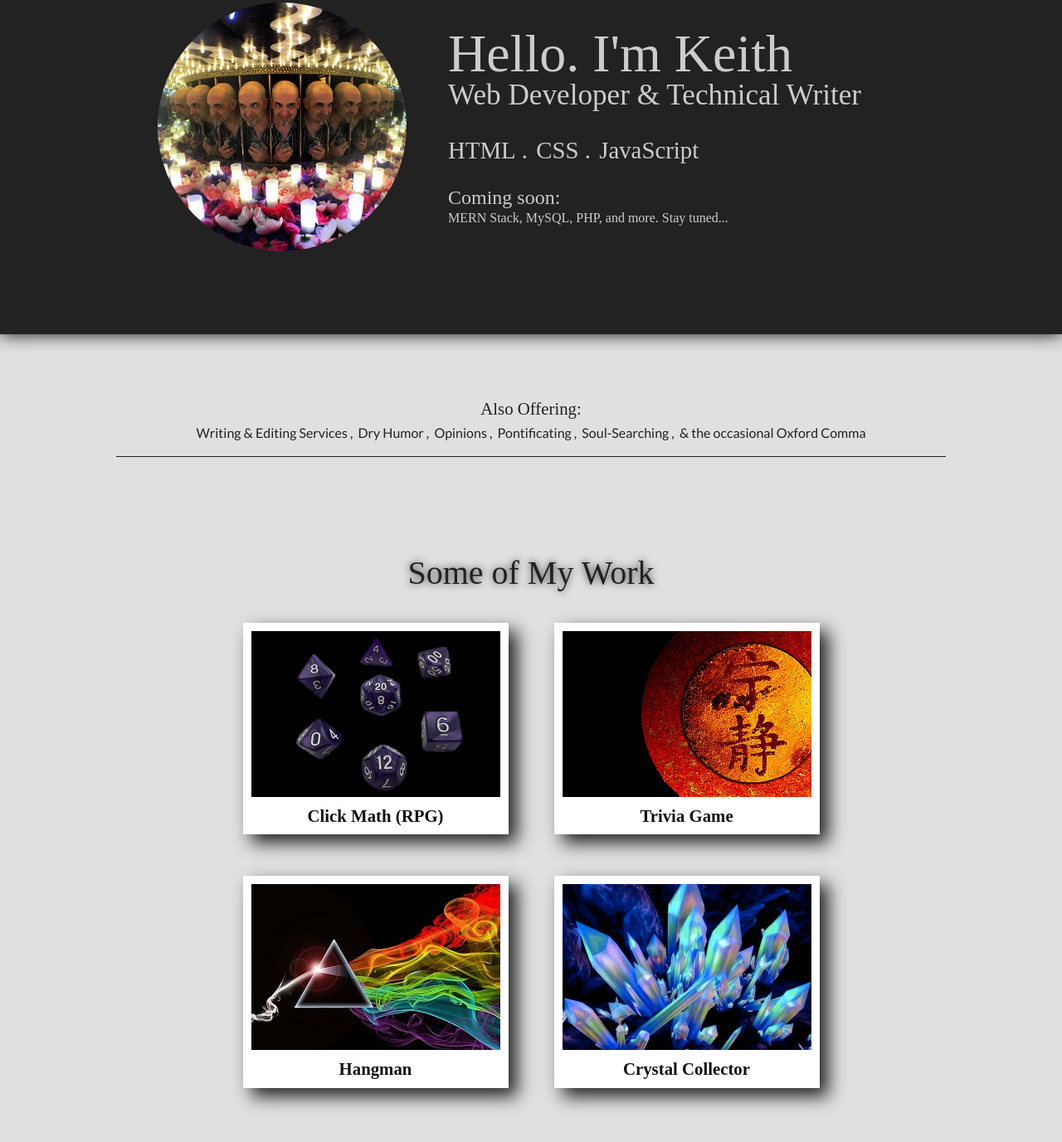
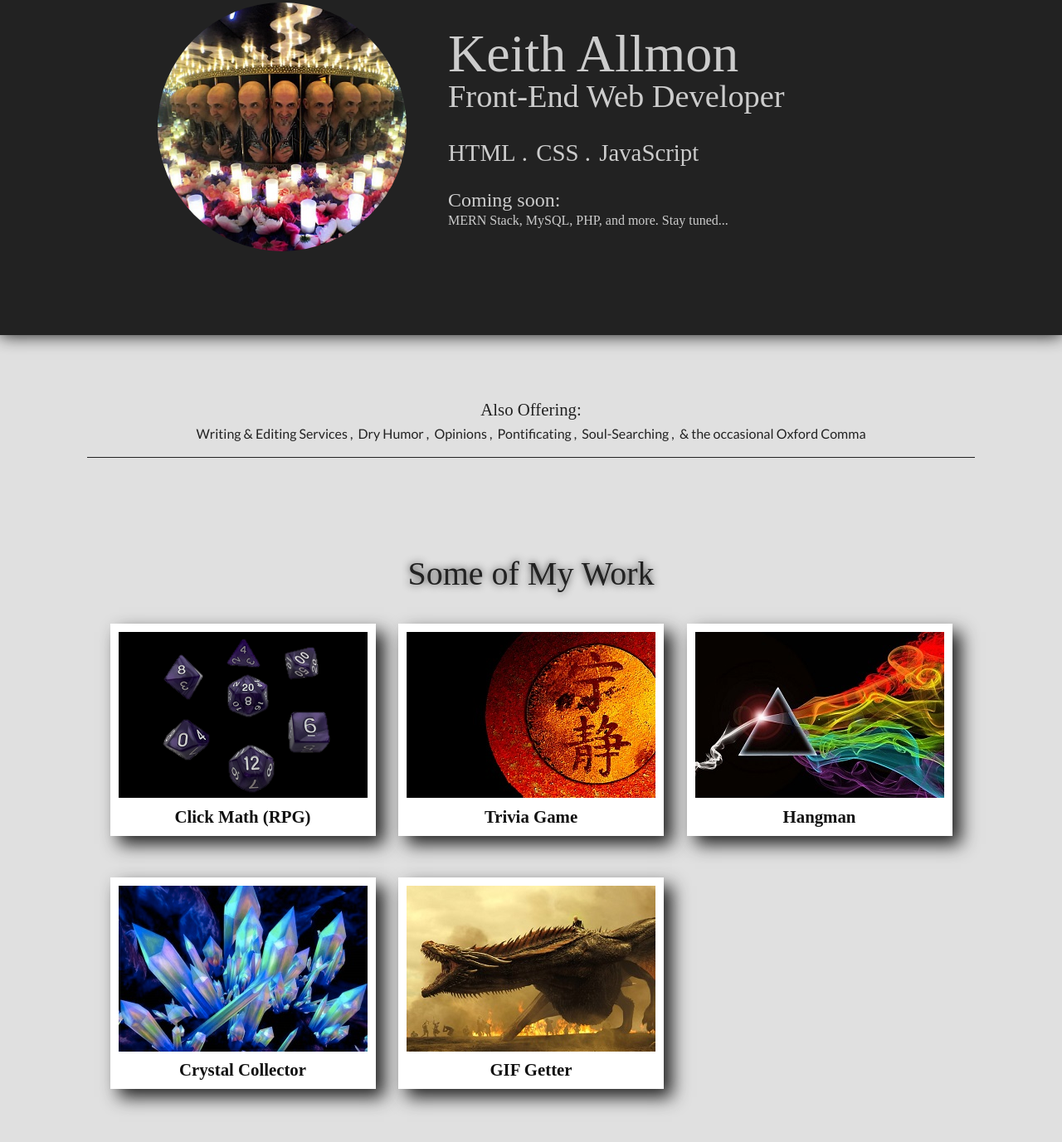
Before and after one commit to Strangebrewer/01-Working-Portfolio, a plain HTML site: page index.html in a window 1280 px wide. Shown: the part 337-1714 px from the top of the page at 83% size. Drawn offline with Linux system fonts and the light colour scheme; a web font is replaced by a local one.

Commit message:
add GIF project link

```diff
--- a/assets/css/style.css
+++ b/assets/css/style.css
@@ -3,20 +3,33 @@
 }
 
 /* TOC */
-/* ============================================= */
-/* general page styling */
-/* sticky footer styling */
-/* header and navbar styling */
-/* hamburger menu styling */
-/* main-content styling */
-/*    intro styling */
-/*    portfolio section styling */
-/*    about-me section */
-/* contact form styling */
-/* footer styling */
+
 /* ============================================= */
 
 /* general page styling */
+
+/* sticky footer styling */
+
+/* header and navbar styling */
+
+/* hamburger menu styling */
+
+/* main-content styling */
+
+/*    intro styling */
+
+/*    portfolio section styling */
+
+/*    about-me section */
+
+/* contact form styling */
+
+/* footer styling */
+
+/* ============================================= */
+
+/* general page styling */
+
 html {
   background-color: #e0e0e0;
   color: #ccc;
@@ -42,26 +55,33 @@ h1, h2, h3, h4, h5, h6 {
 .italic {
   font-style: italic;
 }
+
 /* end general page styling */
 
 /* sticky footer styling */
+
 body {
   display: flex;
   flex-direction: column;
   min-height: 100vh;
 }
+
 header {
   flex-shrink: 0;
 }
+
 .main-content {
   flex: 1 0 auto;
 }
+
 footer {
   flex-shrink: 0;
 }
+
 /* end sticky footer styling */
 
 /* header and navbar styling */
+
 header {
   background: linear-gradient(#000, #124a6b);
   border-bottom: 1px solid #171717;
@@ -73,54 +93,62 @@ header {
   width: 100%;
   z-index: 99;
 }
+
 .shrink {
   padding: 15px;
 }
+
 .header {
   margin: auto;
   position: relative;
   width: 1200px;
 }
-.header  h1 {
+
+.header h1 {
   color: #afafaf;
   display: inline-block;
   font-size: 2.8em;
   font-weight: bold;
   margin-left: 40px;
 }
+
 header a {
   text-decoration: none;
   color: #afafaf;
 }
+
 header a:visited {
-  color:  #afafaf;
+  color: #afafaf;
 }
 
 header a:hover {
   text-decoration: none;
   color: #cecece;
 }
+
 .main-nav {
   float: right;
   padding: 10px 40px 0 0;
 }
-.main-nav > a {
+
+.main-nav>a {
   font-size: 1.4em;
   display: inline-block;
   text-decoration: none;
   border-right: 1px solid #acacac;
   padding: 0 16px 0 10px;
 }
-.main-nav > a:last-child {
-padding: 0 0 0 10px;
-border: none;
+
+.main-nav>a:last-child {
+  padding: 0 0 0 10px;
+  border: none;
 }
+
 /* end header and navbar styling */
 
 /* hamburger menu styling */
-.menu,
-.hamburger,
-.cross {
+
+.menu, .hamburger, .cross {
   display: none;
 }
 
@@ -139,6 +167,7 @@ border: none;
   outline: none;
   z-index: 999;
 }
+
 .cross {
   background: none;
   border: none;
@@ -153,6 +182,7 @@ border: none;
   outline: none;
   z-index: 999;
 }
+
 .menu {
   z-index: 99;
   font-weight: bold;
@@ -162,32 +192,40 @@ border: none;
   top: 145px;
   text-align: center;
 }
+
 .menu ul {
   margin: 0;
   padding: 0;
   list-style-type: none;
   list-style-image: none;
 }
+
 .menu li {
   color: #afafaf;
   display: block;
   padding: 15px 0 15px 0;
   border-bottom: 1px solid #afafaf;
 }
+
 .menu ul a {
   text-decoration: none;
 }
+
 .menu li:hover {
   background-color: #155981;
   color: #afafaf;
 }
+
 /* end hamburger menu styling */
 
 /* main-content styling */
+
 .main-content {
   grid-template-columns: repeat(12, 1fr);
 }
+
 /* intro styling */
+
 #intro {
   background-color: #222;
   box-shadow: 0 0 20px #111;
@@ -220,7 +258,7 @@ border: none;
 }
 
 #intro h2 {
-  font-size: 2.2em;
+  font-size: 2.4em;
 }
 
 #intro .skills {
@@ -258,6 +296,7 @@ border: none;
   font-size: 1.3em;
   padding-bottom: 10px;
 }
+
 /* end intro section styling */
 
 /* portfolio section styling */
@@ -280,7 +319,7 @@ border: none;
   opacity: .9;
 }
 
-.h4-link  {
+.h4-link {
   color: #111;
   font-size: 1.3em;
   font-weight: bold;
@@ -293,7 +332,7 @@ border: none;
   margin-bottom: 12px;
 }
 
-.image-caption:hover  {
+.image-caption:hover {
   color: #333;
   text-decoration: underline;
 }
@@ -314,28 +353,35 @@ border: none;
 
 #img-box-one {
   grid-row: 4;
-  grid-column: 4 / 7;
+  grid-column: 3 / 6;
 }
 
 #img-box-two {
   grid-row: 4;
-  grid-column: 7 / 10;
+  grid-column: 6 / 8;
 }
 
 #img-box-three {
-  grid-row: 6;
-  grid-column: 4 / 7;
+  grid-row: 4;
+  grid-column: 8 / 11;
+}
+
+#img-box-four {
+  grid-row: 5;
+  grid-column: 3 / 6;
   margin-bottom: 100px;
 }
 
-#img-box-four {
-  grid-row: 6;
-  grid-column: 7 / 10;
+#img-box-five {
+  grid-row: 5;
+  grid-column: 6 / 8;
   margin-bottom: 100px;
 }
+
 /* end portfolio section styling */
 
 /* about-me section */
+
 #about-me {
   grid-row: 8;
   grid-column: 3 / 11;
@@ -353,14 +399,18 @@ border: none;
   margin-bottom: 10px;
   text-shadow: 0 0 10px #333;
 }
+
 #about-me p {
   color: #222;
   line-height: 1.25;
 }
+
 /* end about-me section styling */
+
 /* end main-content styling */
 
 /* contact form styling */
+
 #contact {
   background: linear-gradient(135deg, #000, 75%, #124a6b);
   border: 2px solid #124a6b;
@@ -369,12 +419,14 @@ border: none;
   padding: 30px;
   margin: 200px auto 30px auto;
 }
+
 #contact h2 {
   font-size: 2em;
   margin-bottom: 30px;
   padding-bottom: 20px;
   border-bottom: 2px solid #124a6b;
 }
+
 input, textarea {
   background-color: #b3b3b3;
   display: block;
@@ -390,13 +442,11 @@ textarea {
   height: 200px;
 }
 
-input::placeholder,
-textarea::placeholder {
+input::placeholder, textarea::placeholder {
   color: #666;
 }
 
-input:focus,
-textarea:focus {
+input:focus, textarea:focus {
   outline: none;
   box-shadow: 0 0 20px #124a6b;
 }
@@ -413,86 +463,107 @@ textarea:focus {
   max-width: unset;
   opacity: .8;
 }
+
 .btn:hover {
   opacity: 1;
 }
+
 .btn:active {
   opacity: 1;
   transform: translateY(2px);
 }
+
 .btn:focus {
   box-shadow: none;
   outline: none;
 }
+
 /* end contact form styling */
 
 /* footer styling */
+
 .footer-links {
   display: flex;
   width: 1000px;
   margin: auto;
 }
+
 footer h6 {
   color: #d8d8d8;
   display: inline-block;
   font-size: 1.25em;
   padding: 20px 0 5px 0;
 }
+
 ul {
   list-style-type: none;
   padding-left: 20px;
 }
+
 li {
   line-height: 1.3;
   padding: 3px 0;
 }
+
 li a {
   color: #6d99b3;
 }
+
 li a:visited {
   color: #6d52ad;
 }
+
 li a:hover {
   color: #1c78ad;
 }
+
 .footer-col {
   padding: 30px;
 }
+
 .first-col {
   width: 50%;
 }
+
 .second-col {
   width: 50%;
 }
+
 .connect {
   margin: 25px auto 0 auto;
   width: 400px;
   text-align: center;
 }
+
 .connect-images {
   display: flex;
   width: 180px;
   margin: auto;
 }
+
 .connect a {
   opacity: .7;
   text-decoration: none;
   min-width: 33.33%;
 }
+
 .connect a:hover {
   opacity: 1;
   text-decoration: none;
 }
+
 .connect img {
   margin: auto;
   width: 32px;
   border-radius: 50%;
 }
+
 footer p {
   text-align: center;
   padding: 25px 0;
   font-family: 'Times New Roman', Times, serif;
 }
+
 footer {
   background: linear-gradient(#124a6b, #000);
   border-top: 1px solid #222;
@@ -505,26 +576,24 @@ footer {
 #contact-footer {
   margin-top: 30px;
 }
+
 /* end footer styling */
 
 /* media queries */
+
 @media (max-width: 1200px) {
-
   .header {
     margin: auto;
     width: 980px;
   }
-
-  .header > h1 {
+  .header>h1 {
     margin-left: 0;
     padding-left: 0;
   }
-
   .main-nav {
     display: none;
   }
   .hamburger {
     display: unset;
   }
-
 }
--- a/index.html
+++ b/index.html
@@ -53,8 +53,8 @@
       <div id="intro-container">
         <img src="assets/images/keithfinity.jpg" alt="">
         <div class="name-rank">
-          <h1>Hello. I'm Keith</h1>
-          <h2>Web Developer &amp; Technical Writer</h2>
+          <h1>Keith Allmon</h1>
+          <h2>Front-End Web Developer</h2>
           <div class="coming-soon">
             <h2 class="skills">HTML&nbsp;.</h2>
             <h2 class="skills">&nbsp;CSS&nbsp;.</h2>
@@ -111,6 +111,15 @@
       </a>
       <a class="h4-link" id="img-link-four" href="https://strangebrewer.github.io/Collector_Game/" target="blank_">
         <h4 class="image-caption">Crystal Collector</h4>
+      </a>
+    </div>
+
+    <div class="img-box" id="img-box-five">
+      <a href="https://strangebrewer.github.io/GIF_Getter/" target="blank_">
+        <img src="assets/images/GoT.jpg" alt="" class="portfolio-img" id="image-five">
+      </a>
+      <a class="h4-link" id="img-link-five" href="https://strangebrewer.github.io/GIF_Getter/" target="blank_">
+        <h4 class="image-caption">GIF Getter</h4>
       </a>
     </div>
 
```
Also changed, not shown: assets/css/grid.css (+30 -15 lines), assets/images/GoT.jpg (added).
